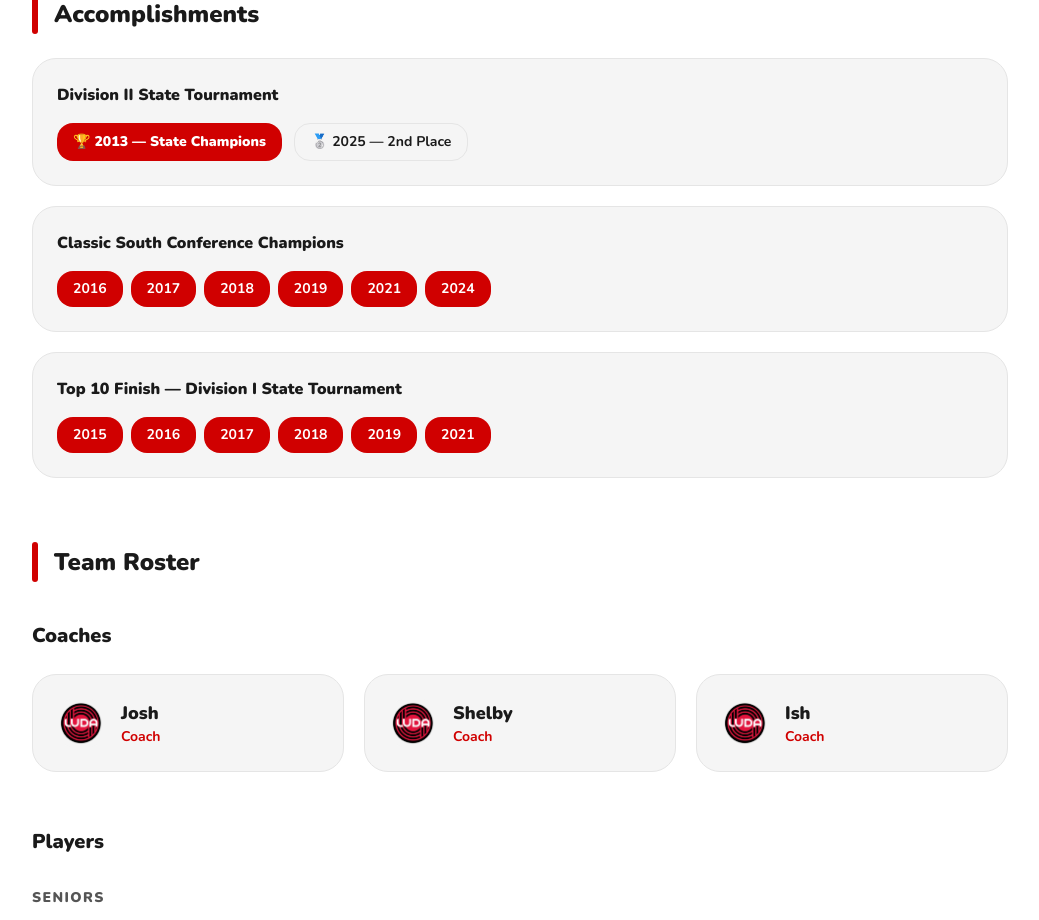
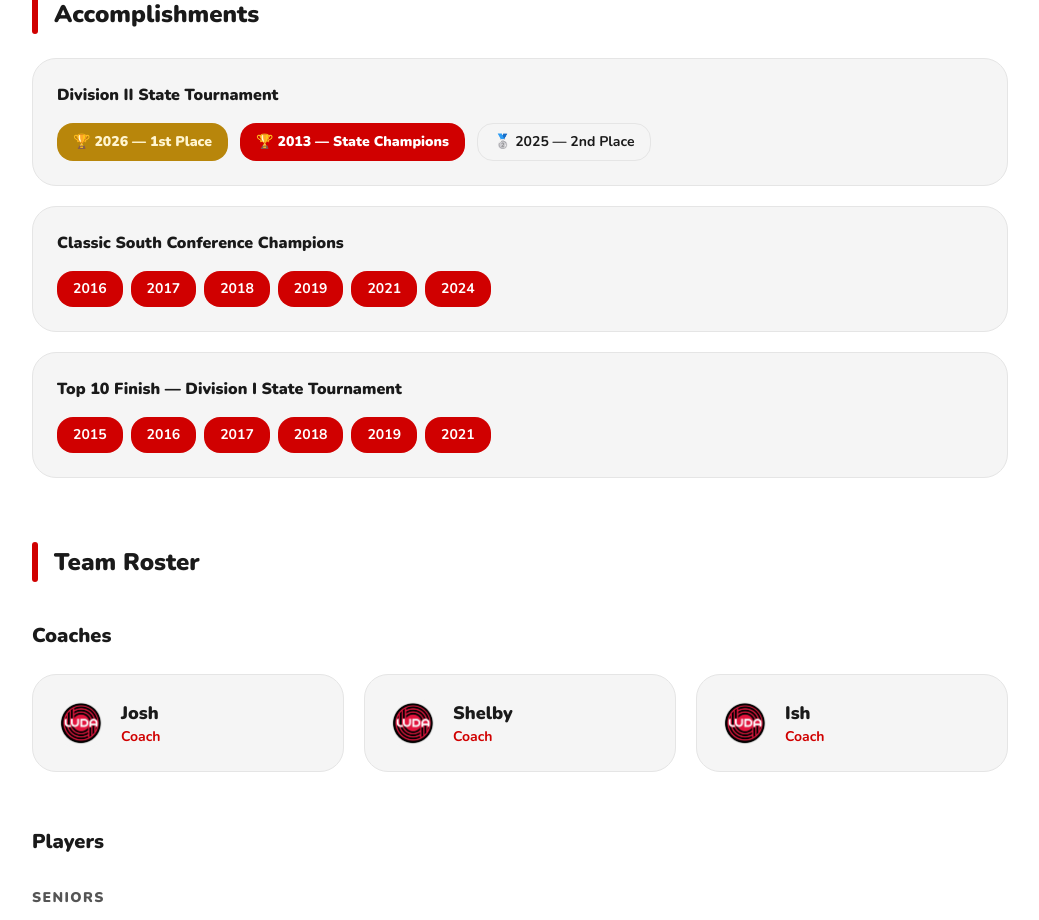
Before and after one commit to Grimwizza/luda-team, a Next.js app: page /team in a window 1280 px wide. Shown: the part 1140-2060 px from the top of the page, without its empty margins (120-1159 px from the left). Built offline with nearby package versions, Linux system fonts and the light colour scheme; no server answers.

Commit message:
feat: add 2026 1st place award badge to team page achievements

```diff
--- a/src/app/team/page.tsx
+++ b/src/app/team/page.tsx
@@ -162,6 +162,12 @@ export default function TeamPage() {
             <div className="flex flex-wrap gap-3">
               <span
                 className="flex items-center gap-2 px-4 py-2 rounded-2xl text-sm font-black"
+                style={{ backgroundColor: "#b8860b", color: "#fff5d0" }}
+              >
+                🏆 2026 — 1st Place
+              </span>
+              <span
+                className="flex items-center gap-2 px-4 py-2 rounded-2xl text-sm font-black"
                 style={{ backgroundColor: "var(--accent)", color: "var(--accent-fg)" }}
               >
                 🏆 2013 — State Champions
@@ -173,6 +179,7 @@ export default function TeamPage() {
                 🥈 2025 — 2nd Place
               </span>
             </div>
+
           </div>
 
           {/* Classic South Conference Champions */}
```
